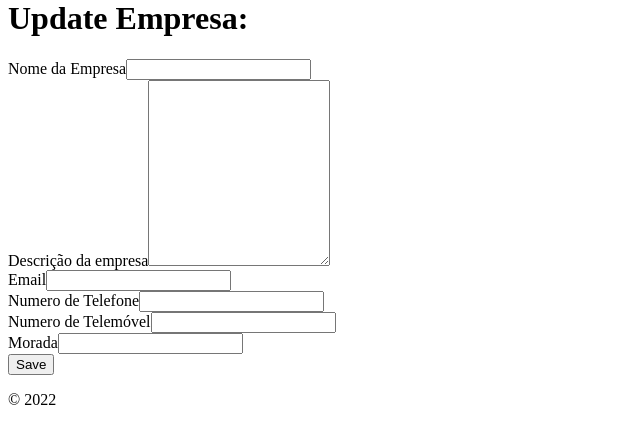
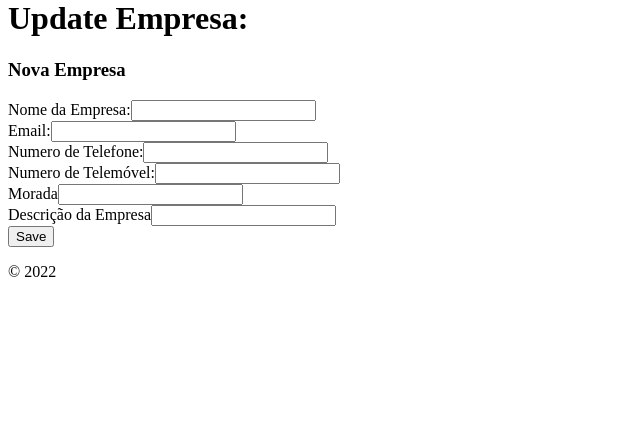
Before and after one commit to TomasHJeronimo/ProjetoPSI, a Yii app: template frontend/views/empresa/update.php in a window 1280 px wide. Shown: the part 21-465 px from the top of the page, without its empty margins (0-640 px from the left). Run offline with PHP 8.4 and a stand-in for Yii, Linux system fonts and the light colour scheme; the template is opened without the code that fills it, so the values that code supplies are empty; form fields are guessed from the names that the template uses; some libraries are stand-ins or nearby versions.

Commit message:
Mudanças na criação da Empresa
-Mudado o layout para criar empresa
-Alterado para que ao criar a empresa , o campo idAdmin seja preenchido com o user que está logado.

Foi adicionado um novo package 2amigos/yii2-ckeditor-widget que serve para melhorar a edição de texto ao adicionar uma descrição á empresa

```diff
--- a/frontend/controllers/EmpresaController.php
+++ b/frontend/controllers/EmpresaController.php
@@ -46,7 +46,7 @@
 
         $searchModel = new EmpresaSearch();
         $dataProvider = $searchModel->searchMinhasEmpresas($this->request->queryParams);
-        $query = Empresa::find()->where(['id' => \Yii::$app->user->id]);
+        $query = Empresa::find()->where(['idAdmin' => \Yii::$app->user->id]);
         $empresa = $query->all();
 
         return $this->render('index', [
@@ -77,6 +77,8 @@
     public function actionCreate()
     {
         $model = new Empresa();
+
+        $model->idAdmin = \Yii::$app->user->id;
 
         if ($this->request->isPost) {
             if ($model->load($this->request->post()) && $model->save()) {
--- a/frontend/views/empresa/_form.php
+++ b/frontend/views/empresa/_form.php
@@ -2,34 +2,89 @@
 
 use yii\helpers\Html;
 use yii\widgets\ActiveForm;
+use dosamigos\ckeditor\CKEditor;
+
 
 /** @var yii\web\View $this */
 /** @var common\models\Empresa $model */
 /** @var yii\widgets\ActiveForm $form */
 ?>
 
-<div class="empresa-form">
-
-    <?php $form = ActiveForm::begin(); ?>
-
-    <?= $form->field($model, 'Nome')->textInput(['maxlength' => true])->label('Nome da Empresa') ?>
-
-    <?= $form->field($model, 'descricao')->textarea(['rows' => 12,'maxlength' => true])->label('Descrição da empresa') ?>
-
-    <?= $form->field($model, 'email')->textInput(['maxlength' => true]) ?>
-
-    <?= $form->field($model, 'contactoTelefone')->textInput()->label('Numero de Telefone') ?>
-
-    <?= $form->field($model, 'contactoTelemovel')->textInput()->label('Numero de Telemóvel') ?>
-
-    <?= $form->field($model, 'morada')->textInput(['maxlength' => true]) ?>
 
 
 
-    <div class="form-group">
-        <?= Html::submitButton('Save', ['class' => 'btn btn-success']) ?>
+    <?php $form = ActiveForm::begin(); ?>
+    <div class="container-fluid py-5 h-100">
+        <div class="row justify-content-center align-items-center h-100">
+            <div class="col-12 col-lg-9 col-xl-7">
+                <div class="card shadow-2-strong card-registration" style="border-radius: 15px;">
+                    <div class="card-body p-4 p-md-5">
+                        <h3 class="mb-4 pb-2 pb-md-0 mb-md-5">Nova Empresa</h3>
+                        <form>
+
+                            <div class="row">
+                                <div class="col-md-6 mb-4">
+
+                                    <div class="form-outline">
+                                        <?= $form->field($model, 'Nome')->textInput(['maxlength' => true])->label('Nome da Empresa:') ?>
+                                    </div>
+
+                                </div>
+                                <div class="col-md-6 mb-4">
+
+                                    <div class="form-outline">
+                                        <?= $form->field($model, 'email')->textInput(['maxlength' => true])->label('Email:') ?>
+                                    </div>
+
+                                </div>
+                            </div>
+
+                            <div class="row">
+                                <div class="col-md-6 mb-4 d-flex align-items-center">
+
+                                    <div class="form-outline datepicker w-100">
+                                        <?= $form->field($model, 'contactoTelefone')->textInput()->label('Numero de Telefone:') ?>
+                                    </div>
+
+                                </div>
+                                <div class="col-md-6 mb-4 d-flex align-items-center">
+                                        <div class="form-outline datepicker w-100">
+                                            <?= $form->field($model, 'contactoTelemovel')->textInput()->label('Numero de Telemóvel:') ?>
+                                        </div>
+                                </div>
+                            </div>
+
+                            <div class="row">
+                                <div class="col-md-12 mb-4 pb-2">
+
+                                    <div class="form-outline">
+                                        <?= $form->field($model, 'morada')->textInput(['maxlength' => true]) ?>
+                                    </div>
+
+                                </div>
+                            </div>
+
+                            <div class="row">
+                                <div class="col-12">
+
+                                    <?= $form->field($model, 'descricao')->widget(CKEditor::class, [
+                                        'options' => ['rows' => 6],
+                                    ])->label('Descrição da Empresa') ?>
+
+                                </div>
+                            </div>
+
+                            <div class="row">
+                                <div class="col-12">
+                                    <?= Html::submitButton('Save', ['class' => 'btn btn-success']) ?>
+                                </div>
+                            </div>
+
+                        </form>
+                    </div>
+                </div>
+            </div>
+        </div>
     </div>
 
-    <?php ActiveForm::end(); ?>
-
-</div>
+<?php ActiveForm::end(); ?>
--- a/frontend/views/empresa/index.php
+++ b/frontend/views/empresa/index.php
@@ -85,8 +85,8 @@
                                 </td>
                                 <td>
                                     <?= Html::a('<i class="btn btn-outline-info btn-circle btn-lg btn-circle"><i class="fa fa-eye"></i></i>', ['empresa/view', 'id' => $empresa->id], ['class' => 'settings','title'=>'Mais Informações', 'data-toggle'=>'tooltip']); ?>
-                                    <?= Html::a('<i class="btn btn-outline-info btn-circle btn-lg btn-circle"><i class="fa fa-edit"></i></i>', ['user/update', 'id' => $empresa->id], ['class' => 'settings','title'=>'Editar utilizador', 'data-toggle'=>'tooltip']); ?>
-                                    <?= Html::a('<i class="btn btn-outline-info btn-circle btn-lg btn-circle"><i class="fa fa-trash"></i></i>', ['user/delete', 'id' => $empresa->id], ['class' => 'delete','title'=>'Apagar','data' => ['method' => 'post'], 'data-toggle'=>'tooltip']); ?>
+                                    <?= Html::a('<i class="btn btn-outline-info btn-circle btn-lg btn-circle"><i class="fa fa-edit"></i></i>', ['empresa/update', 'id' => $empresa->id], ['class' => 'settings','title'=>'Editar utilizador', 'data-toggle'=>'tooltip']); ?>
+                                    <?= Html::a('<i class="btn btn-outline-info btn-circle btn-lg btn-circle"><i class="fa fa-trash"></i></i>', ['empresa/delete', 'id' => $empresa->id], ['class' => 'delete','title'=>'Apagar','data' => ['method' => 'post'], 'data-toggle'=>'tooltip']); ?>
                                 </td>
                             </tr>
                             <?php endforeach; ?>
```
Also changed, not shown: frontend/views/empresa/create.php (+16 -4 lines), frontend/views/empresa/view.php (+13 -8 lines), frontend/views/site/about.php (+0 -13 lines).
